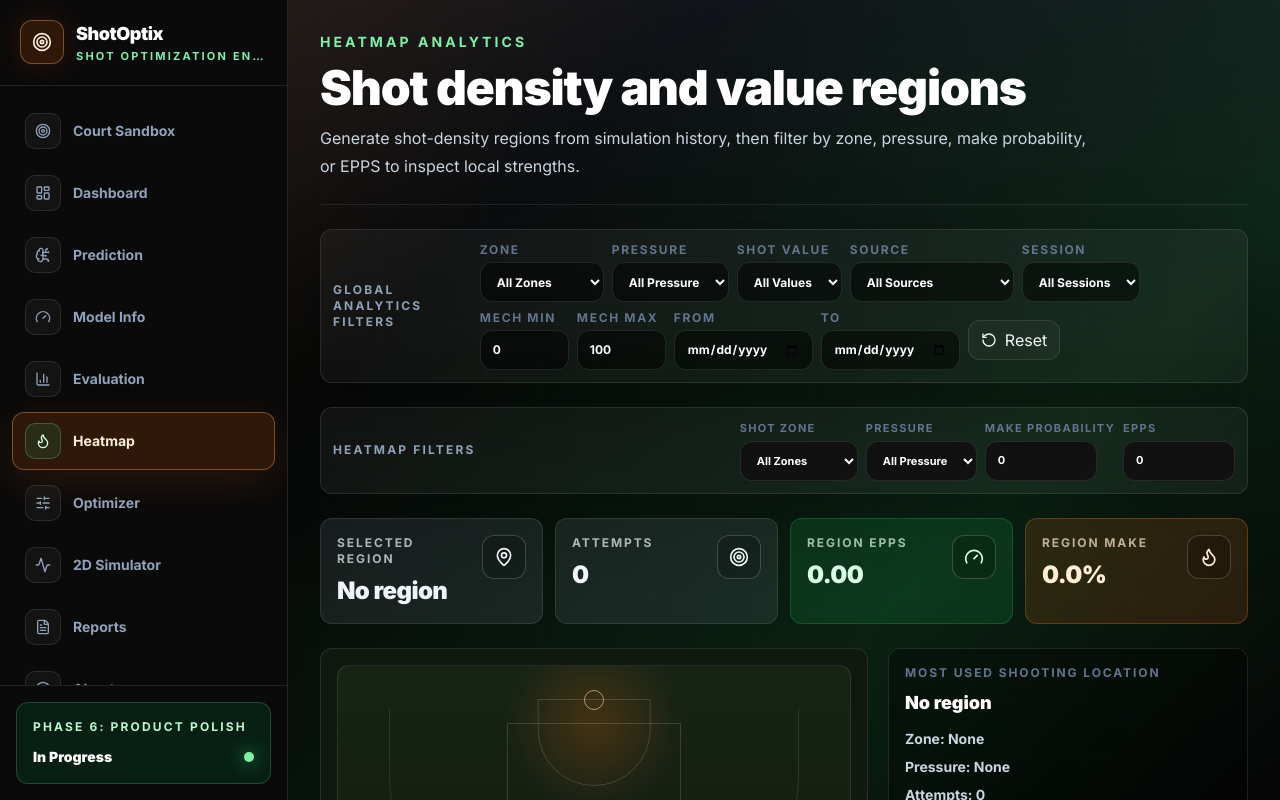
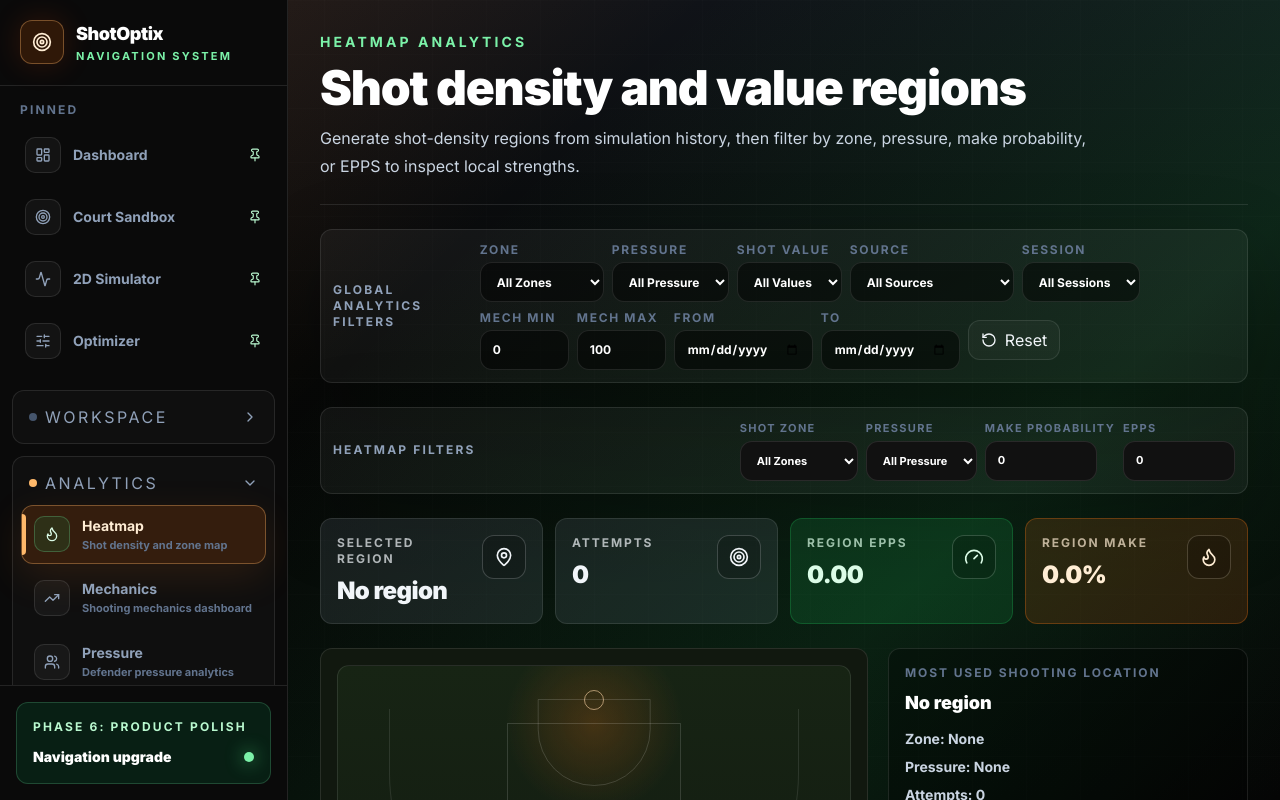
Before and after one commit to Rabin935/shot-optimizing-engine, a Next.js app in the folder frontend/: page /heatmap in a window 1280 px wide. Shown: the top 800 px of the page. Built offline with nearby package versions, Linux system fonts and the light colour scheme.

Commit message:
feat: redesign application sidebar

```diff
--- a/frontend/components/layout/Sidebar.tsx
+++ b/frontend/components/layout/Sidebar.tsx
@@ -3,40 +3,21 @@
 import Link from "next/link";
 import { usePathname } from "next/navigation";
 import {
-  Activity,
-  BarChart3,
-  BrainCircuit,
-  FileText,
-  Flame,
-  Gauge,
-  Info,
-  LayoutDashboard,
+  ChevronDown,
   Menu,
-  SlidersHorizontal,
+  Pin,
   Target,
   X,
 } from "lucide-react";
-import type { LucideIcon } from "lucide-react";
+import type { NavigationGroup, NavigationItem } from "@/components/navigation/navigation-data";
+import {
+  isActiveRoute,
+  navigationGroups,
+  pinnedNavigationItems,
+} from "@/components/navigation/navigation-data";
+import { Button } from "@/components/ui";
+import { cx } from "@/lib/design-system";
 import { useState } from "react";
-
-type NavItem = {
-  href: string;
-  icon: LucideIcon;
-  label: string;
-};
-
-const navItems: NavItem[] = [
-  { href: "/sandbox", icon: Target, label: "Court Sandbox" },
-  { href: "/dashboard", icon: LayoutDashboard, label: "Dashboard" },
-  { href: "/prediction", icon: BrainCircuit, label: "Prediction" },
-  { href: "/model-info", icon: Gauge, label: "Model Info" },
-  { href: "/evaluation", icon: BarChart3, label: "Evaluation" },
-  { href: "/heatmap", icon: Flame, label: "Heatmap" },
-  { href: "/optimizer", icon: SlidersHorizontal, label: "Optimizer" },
-  { href: "/simulator", icon: Activity, label: "2D Simulator" },
-  { href: "/reports", icon: FileText, label: "Reports" },
-  { href: "/about", icon: Info, label: "About" },
-];
 
 export function Sidebar() {
   const pathname = usePathname();
@@ -47,15 +28,16 @@ export function Sidebar() {
       <header className="sticky top-0 z-40 border-b border-white/10 bg-[#0A0A0A]/95 px-4 py-3 backdrop-blur-xl lg:hidden">
         <div className="flex items-center justify-between gap-3">
           <Brand />
-          <button
+          <Button
+            aria-expanded={isOpen}
+            aria-label={isOpen ? "Close navigation menu" : "Open navigation menu"}
+            onClick={() => setIsOpen((current) => !current)}
+            size="sm"
             type="button"
-            aria-label={isOpen ? "Close navigation menu" : "Open navigation menu"}
-            aria-expanded={isOpen}
-            onClick={() => setIsOpen((current) => !current)}
-            className="grid size-11 place-items-center rounded-lg border border-white/10 bg-white/[0.06] text-slate-100 transition hover:border-orange-300/40 hover:bg-orange-500/15"
+            variant="outline"
           >
             {isOpen ? <X className="size-5" /> : <Menu className="size-5" />}
-          </button>
+          </Button>
         </div>
       </header>
 
@@ -67,7 +49,7 @@ export function Sidebar() {
             className="absolute inset-0 cursor-default"
             onClick={() => setIsOpen(false)}
           />
-          <aside className="relative flex h-full w-[min(22rem,86vw)] flex-col border-r border-white/10 bg-[#0A0A0A] shadow-[30px_0_90px_rgba(0,0,0,0.42)]">
+          <aside className="relative flex h-full w-[min(24rem,88vw)] flex-col border-r border-white/10 bg-[#0A0A0A] shadow-[30px_0_90px_rgba(0,0,0,0.42)]">
             <SidebarContent
               pathname={pathname}
               onNavigate={() => setIsOpen(false)}
@@ -90,6 +72,25 @@ function SidebarContent({
   pathname: string;
   onNavigate?: () => void;
 }) {
+  const activeGroupIds = navigationGroups
+    .filter((group) =>
+      group.items.some((item) => isActiveRoute(pathname, item.href)),
+    )
+    .map((group) => group.id);
+  const [collapsedGroups, setCollapsedGroups] = useState<string[]>(() =>
+    navigationGroups
+      .filter((group) => !activeGroupIds.includes(group.id))
+      .map((group) => group.id),
+  );
+
+  const toggleGroup = (groupId: string) => {
+    setCollapsedGroups((current) =>
+      current.includes(groupId)
+        ? current.filter((id) => id !== groupId)
+        : [...current, groupId],
+    );
+  };
+
   return (
     <div className="flex min-h-0 w-full flex-col">
       <div className="border-b border-white/10 px-5 py-5">
@@ -97,13 +98,32 @@ function SidebarContent({
       </div>
 
       <nav className="min-h-0 flex-1 overflow-y-auto px-3 py-4">
-        <div className="space-y-1">
-          {navItems.map((item) => (
-            <SidebarLink
-              key={item.href}
-              item={item}
-              active={isActiveRoute(pathname, item.href)}
+        <div className="mb-5">
+          <p className="mb-2 px-2 text-xs font-bold uppercase tracking-[0.18em] text-slate-500">
+            Pinned
+          </p>
+          <div className="grid gap-1">
+            {pinnedNavigationItems.map((item) => (
+              <SidebarLink
+                key={item.href}
+                active={isActiveRoute(pathname, item.href)}
+                item={item}
+                onNavigate={onNavigate}
+                compact
+              />
+            ))}
+          </div>
+        </div>
+
+        <div className="grid gap-3">
+          {navigationGroups.map((group) => (
+            <NavigationGroupSection
+              key={group.id}
+              collapsed={collapsedGroups.includes(group.id)}
+              group={group}
+              pathname={pathname}
               onNavigate={onNavigate}
+              onToggle={() => toggleGroup(group.id)}
             />
           ))}
         </div>
@@ -115,7 +135,7 @@ function SidebarContent({
             Phase 6: Product Polish
           </p>
           <div className="mt-3 flex items-center justify-between gap-3">
-            <span className="text-sm font-black text-white">In Progress</span>
+            <span className="text-sm font-black text-white">Navigation upgrade</span>
             <span className="h-2.5 w-2.5 rounded-full bg-green-300 shadow-[0_0_18px_rgba(74,222,128,0.85)]" />
           </div>
         </div>
@@ -124,13 +144,73 @@ function SidebarContent({
   );
 }
 
+function NavigationGroupSection({
+  collapsed,
+  group,
+  onNavigate,
+  onToggle,
+  pathname,
+}: {
+  collapsed: boolean;
+  group: NavigationGroup;
+  onNavigate?: () => void;
+  onToggle: () => void;
+  pathname: string;
+}) {
+  const hasActiveItem = group.items.some((item) =>
+    isActiveRoute(pathname, item.href),
+  );
+
+  return (
+    <section className="rounded-lg border border-white/10 bg-white/[0.025] p-2">
+      <button
+        type="button"
+        aria-expanded={!collapsed}
+        onClick={onToggle}
+        className="flex min-h-9 w-full items-center justify-between gap-3 rounded-md px-2 text-left text-xs font-bold uppercase tracking-[0.16em] text-slate-400 transition hover:bg-white/[0.05] hover:text-white"
+      >
+        <span className="inline-flex items-center gap-2">
+          <span
+            className={cx(
+              "size-2 rounded-full",
+              hasActiveItem ? "bg-orange-300" : "bg-slate-600",
+            )}
+          />
+          {group.label}
+        </span>
+        <ChevronDown
+          className={cx(
+            "size-4 transition",
+            collapsed ? "-rotate-90" : "rotate-0",
+          )}
+        />
+      </button>
+
+      {!collapsed ? (
+        <div className="mt-1 grid gap-1">
+          {group.items.map((item) => (
+            <SidebarLink
+              key={item.href}
+              active={isActiveRoute(pathname, item.href)}
+              item={item}
+              onNavigate={onNavigate}
+            />
+          ))}
+        </div>
+      ) : null}
+    </section>
+  );
+}
+
 function SidebarLink({
+  active,
+  compact = false,
   item,
-  active,
   onNavigate,
 }: {
-  item: NavItem;
   active: boolean;
+  compact?: boolean;
+  item: NavigationItem;
   onNavigate?: () => void;
 }) {
   const Icon = item.icon;
@@ -139,29 +219,42 @@ function SidebarLink({
     <Link
       href={item.href}
       onClick={onNavigate}
-      className={`group flex min-h-11 items-center gap-3 rounded-lg border px-3 py-2.5 text-sm font-bold transition ${
+      className={cx(
+        "group relative flex min-h-11 items-center gap-3 rounded-lg border px-3 py-2.5 text-sm font-bold transition",
         active
           ? "border-orange-300/35 bg-orange-500/15 text-orange-100 shadow-[0_12px_40px_rgba(249,115,22,0.12)]"
-          : "border-transparent text-slate-400 hover:border-white/10 hover:bg-white/[0.055] hover:text-white"
-      }`}
+          : "border-transparent text-slate-400 hover:border-white/10 hover:bg-white/[0.055] hover:text-white",
+      )}
     >
+      {active ? (
+        <span className="absolute left-0 top-2 h-[calc(100%-1rem)] w-1 rounded-r-full bg-orange-300" />
+      ) : null}
       <span
-        className={`grid size-9 shrink-0 place-items-center rounded-md border transition ${
+        className={cx(
+          "grid size-9 shrink-0 place-items-center rounded-md border transition",
           active
             ? "border-green-300/25 bg-green-400/10 text-green-100"
-            : "border-white/10 bg-white/[0.04] text-slate-400 group-hover:text-orange-100"
-        }`}
+            : "border-white/10 bg-white/[0.04] text-slate-400 group-hover:text-orange-100",
+        )}
       >
         <Icon className="size-4" />
       </span>
-      <span className="min-w-0 truncate">{item.label}</span>
+      <span className="min-w-0 flex-1">
+        <span className="block truncate">{item.label}</span>
+        {!compact ? (
+          <span className="mt-0.5 block truncate text-[11px] font-bold text-slate-500">
+            {item.description}
+          </span>
+        ) : null}
+      </span>
+      {item.pinned ? <Pin className="size-3.5 text-green-200" /> : null}
     </Link>
   );
 }
 
 function Brand() {
   return (
-    <Link href="/sandbox" className="flex min-w-0 items-center gap-3">
+    <Link href="/dashboard" className="flex min-w-0 items-center gap-3">
       <span className="grid size-11 shrink-0 place-items-center rounded-lg border border-orange-300/35 bg-orange-500/15 text-orange-100 shadow-[0_0_30px_rgba(255,77,0,0.16)]">
         <Target className="size-5" />
       </span>
@@ -170,13 +263,9 @@ function Brand() {
           ShotOptix
         </span>
         <span className="block truncate text-[11px] font-bold uppercase tracking-[0.2em] text-green-300">
-          Shot Optimization Engine
+          Navigation System
         </span>
       </span>
     </Link>
   );
 }
-
-function isActiveRoute(pathname: string, href: string) {
-  return pathname === href || pathname.startsWith(`${href}/`);
-}
--- /dev/null
+++ b/frontend/components/navigation/navigation-data.ts
@@ -0,0 +1,174 @@
+import {
+  Activity,
+  BarChart3,
+  BrainCircuit,
+  FileText,
+  Flame,
+  Gauge,
+  Info,
+  LayoutDashboard,
+  LineChart,
+  ScanSearch,
+  SlidersHorizontal,
+  Target,
+  TrendingUp,
+  Users,
+} from "lucide-react";
+import type { LucideIcon } from "lucide-react";
+
+export type NavigationItem = {
+  description: string;
+  href: string;
+  icon: LucideIcon;
+  id: string;
+  label: string;
+  pinned?: boolean;
+  shortcut?: string;
+};
+
+export type NavigationGroup = {
+  id: string;
+  items: NavigationItem[];
+  label: string;
+};
+
+export const navigationGroups: NavigationGroup[] = [
+  {
+    id: "workspace",
+    label: "Workspace",
+    items: [
+      {
+        description: "Application control center",
+        href: "/dashboard",
+        icon: LayoutDashboard,
+        id: "dashboard",
+        label: "Dashboard",
+        pinned: true,
+        shortcut: "D",
+      },
+      {
+        description: "Court spacing and shot value lab",
+        href: "/sandbox",
+        icon: Target,
+        id: "sandbox",
+        label: "Court Sandbox",
+        pinned: true,
+        shortcut: "S",
+      },
+      {
+        description: "Animated release and contest timeline",
+        href: "/simulator",
+        icon: Activity,
+        id: "simulator",
+        label: "2D Simulator",
+        pinned: true,
+      },
+      {
+        description: "EPPS alternatives and better looks",
+        href: "/optimizer",
+        icon: SlidersHorizontal,
+        id: "optimizer",
+        label: "Optimizer",
+        pinned: true,
+        shortcut: "O",
+      },
+    ],
+  },
+  {
+    id: "analytics",
+    label: "Analytics",
+    items: [
+      {
+        description: "Shot density and zone map",
+        href: "/heatmap",
+        icon: Flame,
+        id: "heatmap",
+        label: "Heatmap",
+      },
+      {
+        description: "Shooting mechanics dashboard",
+        href: "/analytics/mechanics",
+        icon: TrendingUp,
+        id: "mechanics",
+        label: "Mechanics",
+      },
+      {
+        description: "Defender pressure analytics",
+        href: "/analytics/pressure",
+        icon: Users,
+        id: "pressure",
+        label: "Pressure",
+      },
+      {
+        description: "Shot zone performance splits",
+        href: "/analytics/shot-zones",
+        icon: LineChart,
+        id: "shot-zones",
+        label: "Shot Zones",
+      },
+    ],
+  },
+  {
+    id: "engine",
+    label: "Prediction Engine",
+    items: [
+      {
+        description: "Prediction input and response view",
+        href: "/prediction",
+        icon: BrainCircuit,
+        id: "prediction",
+        label: "Prediction",
+        shortcut: "P",
+      },
+      {
+        description: "Model metadata and training notes",
+        href: "/model-info",
+        icon: Gauge,
+        id: "model-info",
+        label: "Model Info",
+      },
+      {
+        description: "Model evaluation and quality checks",
+        href: "/evaluation",
+        icon: BarChart3,
+        id: "evaluation",
+        label: "Evaluation",
+      },
+    ],
+  },
+  {
+    id: "reports",
+    label: "Reports",
+    items: [
+      {
+        description: "Research dashboards and exports",
+        href: "/reports",
+        icon: FileText,
+        id: "reports",
+        label: "Reports",
+        shortcut: "R",
+      },
+      {
+        description: "Product overview and context",
+        href: "/about",
+        icon: Info,
+        id: "about",
+        label: "About",
+      },
+      {
+        description: "Navigation help and app discovery",
+        href: "/demo",
+        icon: ScanSearch,
+        id: "demo",
+        label: "Demo",
+      },
+    ],
+  },
+];
+
+export const navigationItems = navigationGroups.flatMap((group) => group.items);
+export const pinnedNavigationItems = navigationItems.filter((item) => item.pinned);
+
+export function isActiveRoute(pathname: string, href: string) {
+  return pathname === href || pathname.startsWith(`${href}/`);
+}
```
